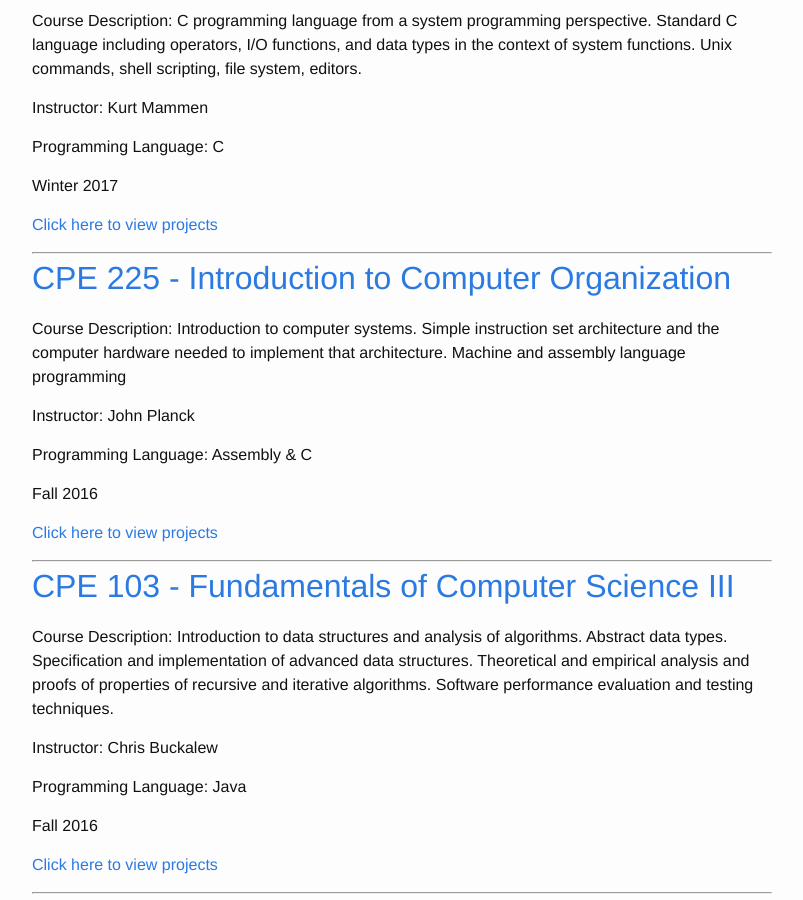
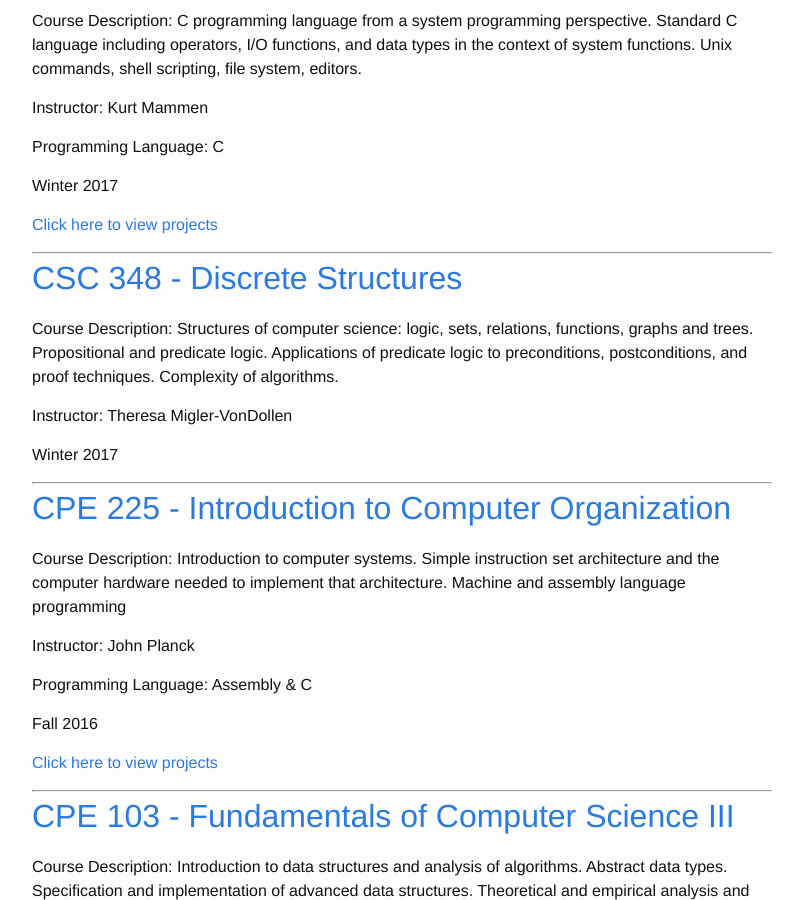
Before and after one commit to JonScott20/JonScott20.github.io, a Jekyll site: the page built from coursework.md, in a window 1280 px wide and 900 px high, scrolled down 590 px. Shown: the whole window, without its empty margins (238-1041 px from the left). Built offline with Jekyll 4.4.1, drawn with Linux system fonts in a browser that asks for light colours.

Commit message:
Update coursework.md

```diff
--- a/coursework.md
+++ b/coursework.md
@@ -28,6 +28,17 @@ Winter 2017
 [Click here to view projects](https://jonscott20.github.io/cpe357)
 
 --------
+
+[CSC 348 - Discrete Structures](https://jonscott20.github.io/cpe348)
+---------------------------------
+
+Course Description: Structures of computer science: logic, sets, relations, functions, graphs and trees. Propositional and predicate logic. Applications of predicate logic to preconditions, postconditions, and proof techniques. Complexity of algorithms.
+
+Instructor: Theresa Migler-VonDollen
+
+Winter 2017
+
+---------
 
 [CPE 225 -  Introduction to Computer Organization](https://jonscott20.github.io/cpe225)
 ------------------------------
```
